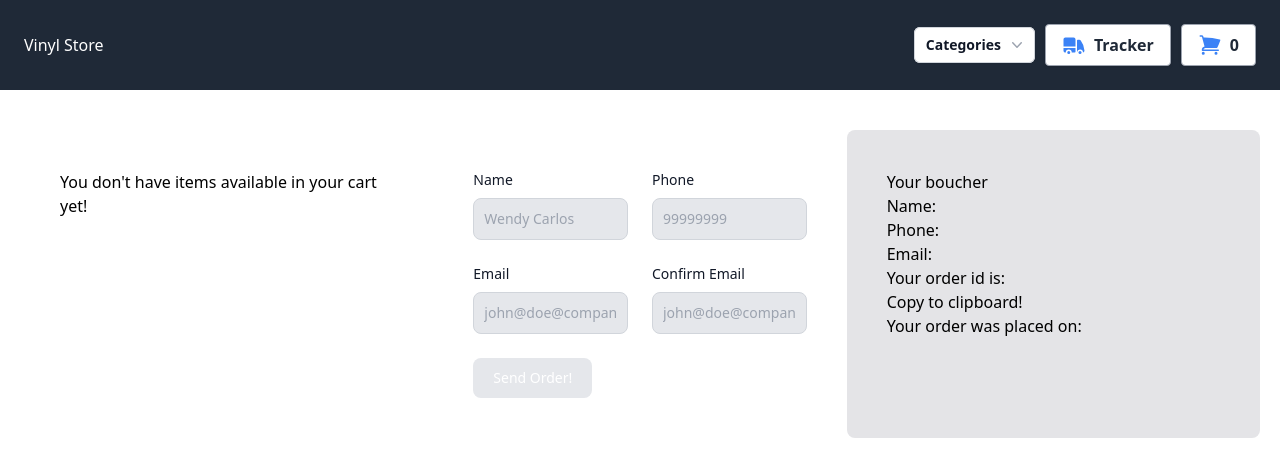
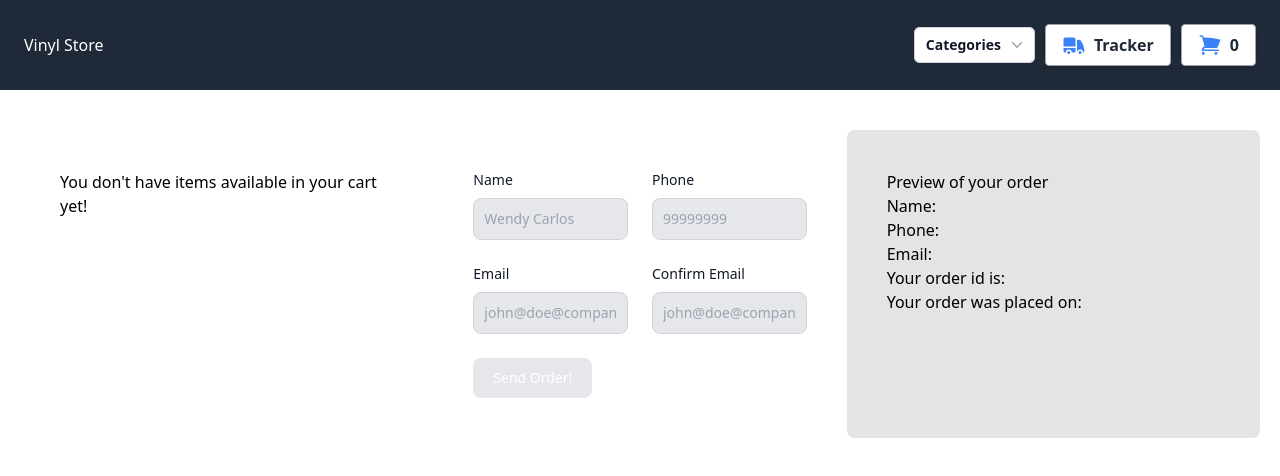
Before and after one commit to RodrigoGamboa/coderhouse-react-app, a React (Create React App) app: page /cart in a window 1280 px wide. Shown: the top 476 px of the page. Built offline with nearby package versions, Linux system fonts and the light colour scheme.

Commit message:
fix: add icon to copy clipboard

```diff
--- a/src/Pages/Checkout.jsx
+++ b/src/Pages/Checkout.jsx
@@ -2,6 +2,8 @@ import { useState, useEffect, useContext } from "react";
 import { ContextCart } from "../App";
 import { serviceAlbums } from "../services/albums";
 import { serviceOrders } from "../services/orders";
+import { ClipboardDocumentIcon } from '@heroicons/react/24/solid';
+
 
 const Checkout = () => {
   const { cart } = useContext(ContextCart);
@@ -233,12 +235,20 @@ const Checkout = () => {
             : "bg-zinc-200"
         }`}
       >
-        <h1>Your boucher</h1>
+        <h1>Preview of your order</h1>
         <p>Name: {buyer.name}</p>
         <p>Phone: {buyer.phone}</p>
         <p>Email: {buyer.email}</p>
-        <p>Your order id is: {orderFeedbackInfo.id}</p>
-        <button onClick={copyOrderId}>Copy to clipboard!</button>
+        <p>
+          Your order id is: {orderFeedbackInfo.id}
+          {orderFeedbackInfo.id &&
+            <span>
+              <button onClick={copyOrderId}>
+                <ClipboardDocumentIcon className='h-6 w-6 mr-2 text-blue-500' />
+              </button>
+            </span>
+          }
+        </p>
         <p>Your order was placed on: {orderFeedbackInfo.date}</p>
       </div>
     </div>
```
